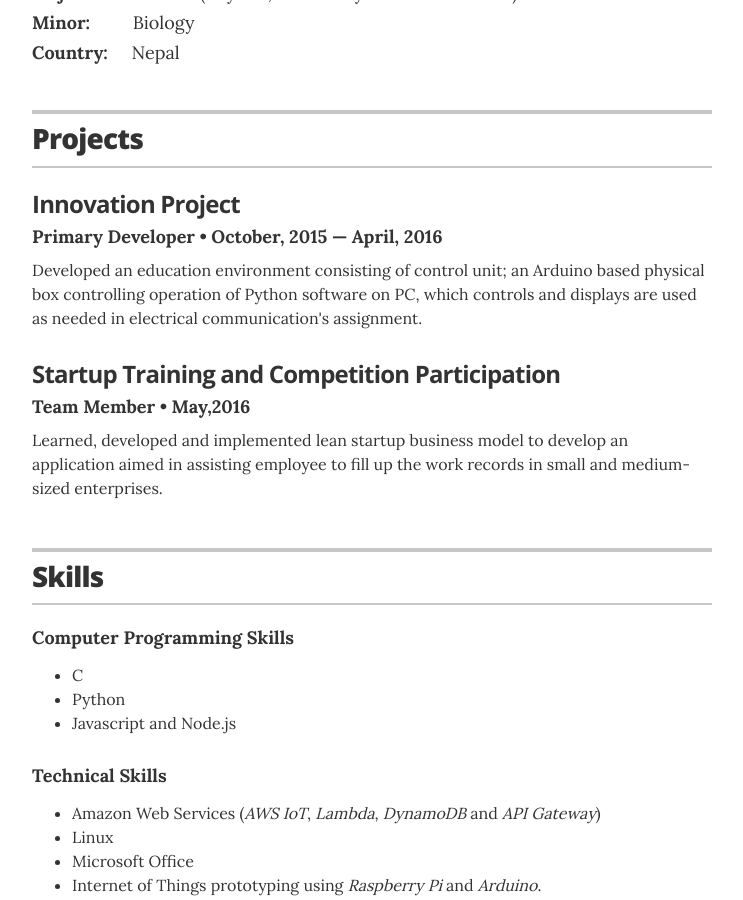
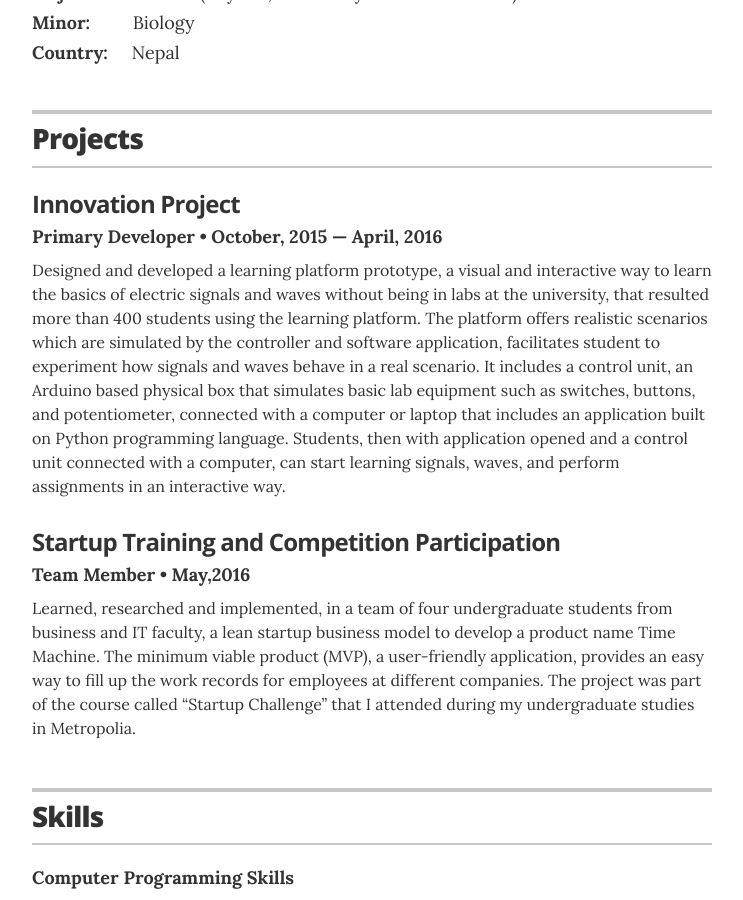
Before and after one commit to ranabhat/ranabhat.github.io, a Jekyll site: the page built from index.html, in a window 1280 px wide and 900 px high, scrolled down 2492 px. Shown: the whole window, without its empty margins (268-1011 px from the left). Built offline with Jekyll 4.4.1, drawn with Linux system fonts in a browser that asks for light colours.

Commit message:
modified projects

```diff
--- a/_data/projects.yml
+++ b/_data/projects.yml
@@ -6,11 +6,10 @@
   role:  Primary Developer
   duration: October, 2015 &mdash; April, 2016
   # url: "#"
-  description: Developed an education environment consisting of control unit; an Arduino based physical box controlling operation of Python software on PC, which controls and displays are used as needed in electrical communication's assignment.
-
+  description: Designed and developed a learning platform prototype, a visual and interactive way to learn the basics of electric signals and waves without being in labs at the university, that resulted more than 400 students using the learning platform. The platform offers realistic scenarios which are simulated by the controller and software application, facilitates student to experiment how signals and waves behave in a real scenario. It includes a control unit, an Arduino based physical box that simulates basic lab equipment such as switches, buttons, and potentiometer, connected with a computer or laptop that includes an application built on Python programming language. Students, then with application opened and a control unit connected with a computer, can start learning signals, waves, and perform assignments in an interactive way.
 # Springfield Community Outreach Group
 - project: Startup Training and Competition Participation
   role: Team Member
   duration: May,2016
   # url: "#"
-  description: Learned, developed and implemented lean startup business model to develop an application aimed in assisting employee to fill up the work records in small and medium-sized enterprises.
+  description: Learned, researched and implemented, in a team of four undergraduate students from business and IT faculty, a lean startup business model to develop a product name Time Machine. The minimum viable product (MVP), a user-friendly application, provides an easy way to fill up the work records for employees at different companies. The project was part of the course called “Startup Challenge” that I attended during my undergraduate studies in Metropolia.
```
